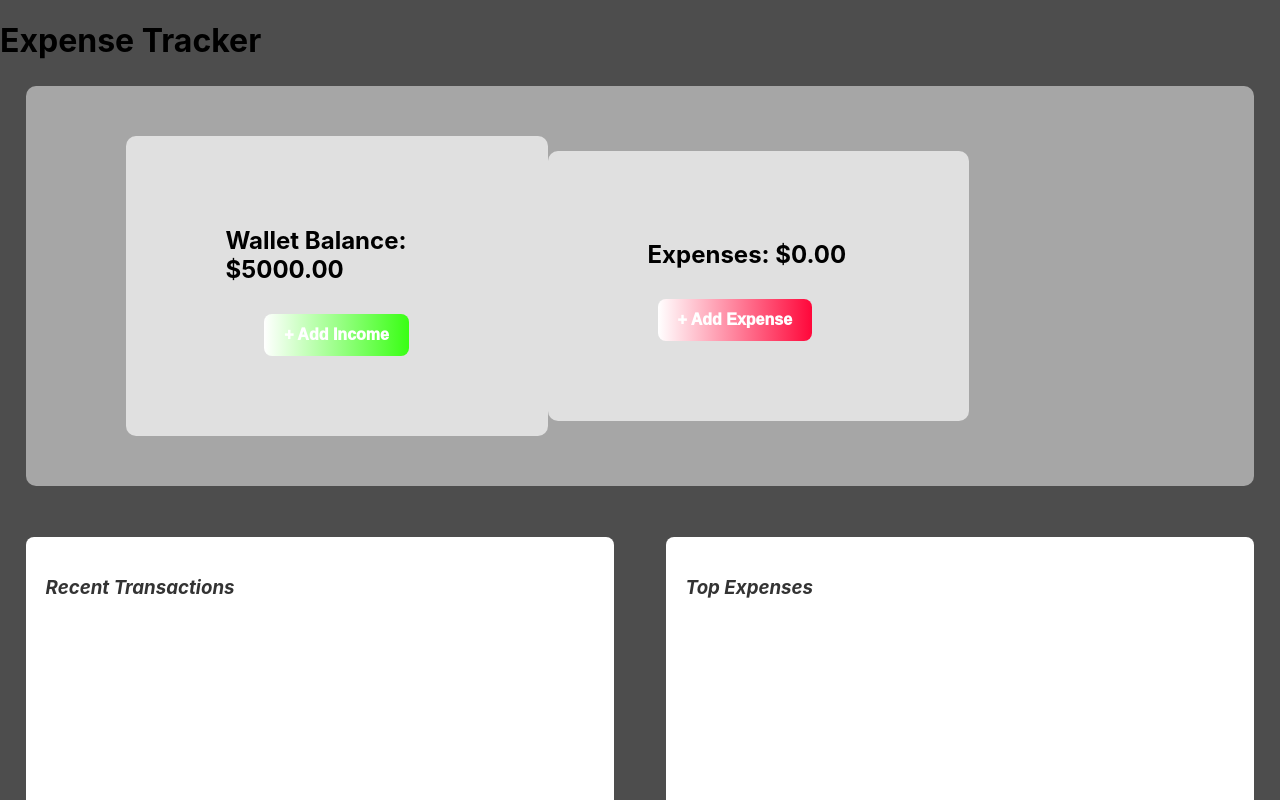
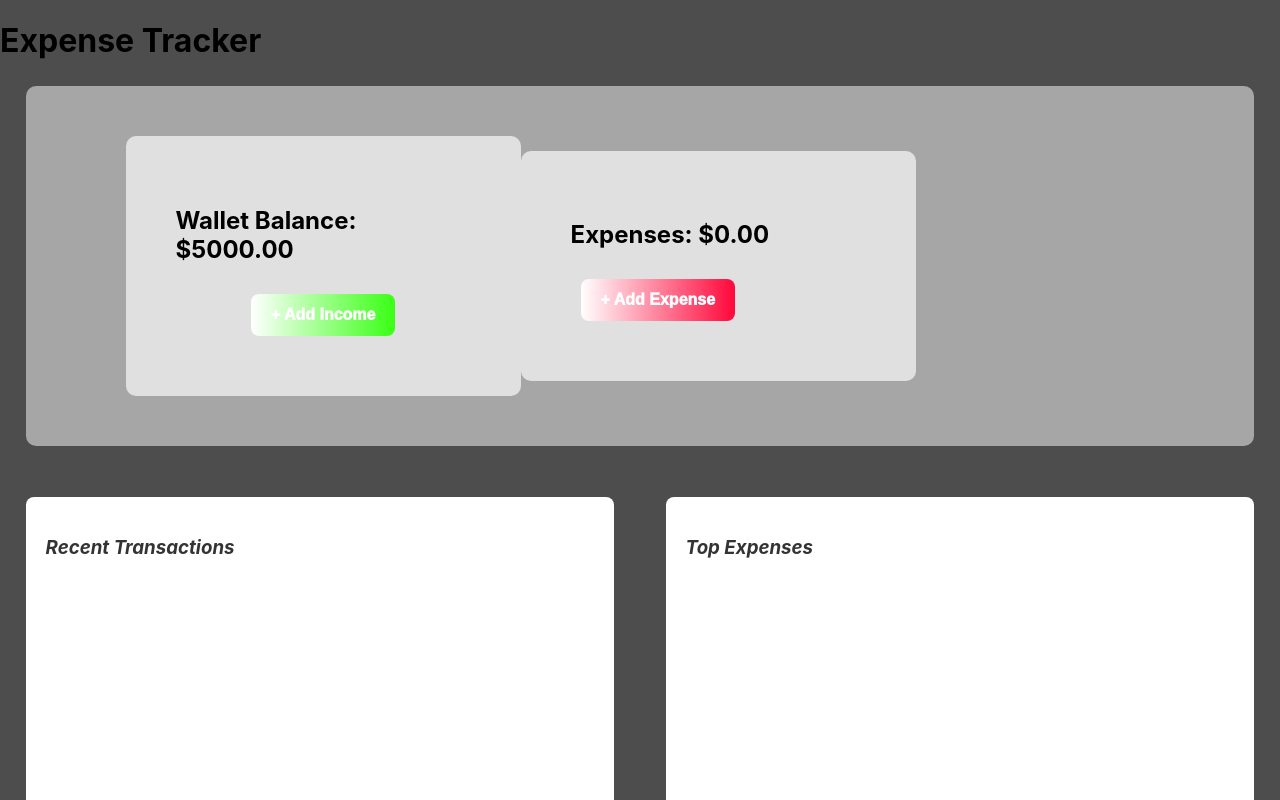
Before and after one commit to tarun1081998/expense-tracker, a React (Create React App) app: page / in a window 1280 px wide. Shown: the top 800 px of the page. Built offline with nearby package versions, Linux system fonts and the light colour scheme.

Commit message:
updated css

```diff
--- a/src/App.css
+++ b/src/App.css
@@ -70,9 +70,9 @@ html, body {
   justify-content: center;
   align-items: center;
   background-color: #E0E0E0;
-  padding: 70px 100px;
+  padding: 50px;
   border-radius: 10px;
-  width: 300px;
+  width: 30%;
 }
 
 /* balance summary */
@@ -89,7 +89,7 @@ html, body {
 
 .expense{
   background-color: #E0E0E0;
-  padding: 70px 100px;
+  padding: 50px;
   border-radius: 10px;
-  width: 300px;
+  width: 30%;
 }
```
